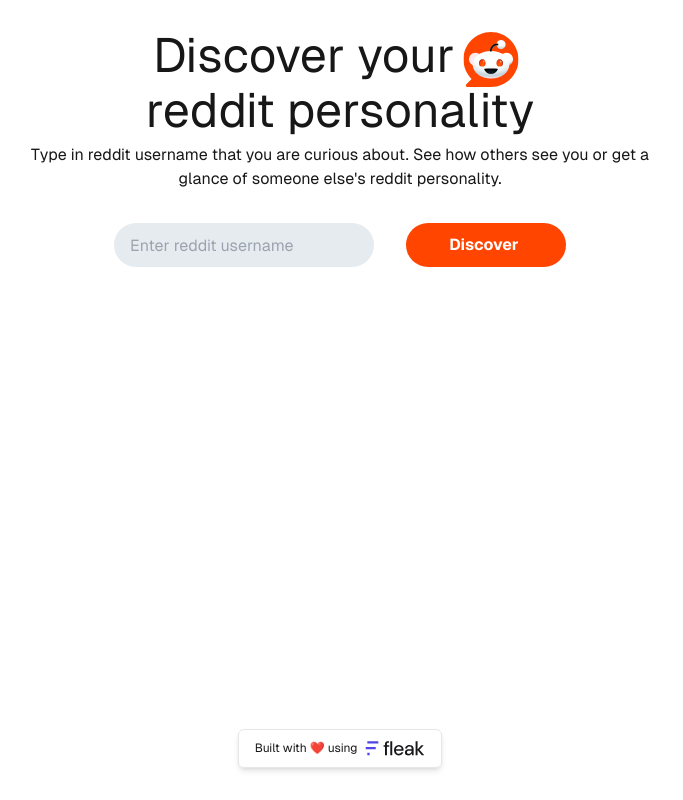
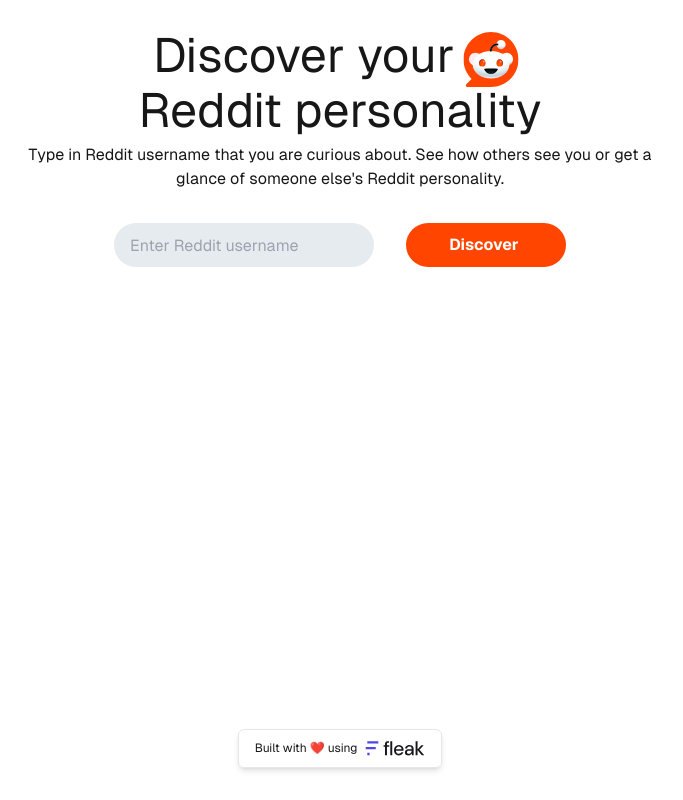
Before and after one commit to fleaktech/reddit-fleak, a Next.js app: page / in a window 1280 px wide. Shown: the whole page, without its empty margins (300-983 px from the left). Built offline with nearby package versions, Linux system fonts and the light colour scheme.

Commit message:
capitalize Reddit

```diff
--- a/src/app/fleakForm.tsx
+++ b/src/app/fleakForm.tsx
@@ -36,7 +36,7 @@
         >
           <Image
             src="/reddit-button.svg"
-            alt="Share on reddit"
+            alt="Share on Reddit"
             width={20}
             height={20}
           />
@@ -45,7 +45,7 @@
           href={`https://x.com/intent/post?text=${title}&url=${url}`}
           target="_blank"
         >
-          <Image src="/x-button.svg" alt="Share on x" width={20} height={20} />
+          <Image src="/x-button.svg" alt="Share on X" width={20} height={20} />
         </a>
       </div>
     </div>
@@ -188,7 +188,7 @@
           <input
             className={`text-black bg-[#E5EBEE] rounded-full p-2 px-4 min-w-32 h-11 grow-[2]
               ${hasErrors ? "border-red-700 border-2" : ""}`}
-            placeholder="Enter reddit username"
+            placeholder="Enter Reddit username"
             value={username}
             onChange={(e) => {
               setButtonDisabled(false);
--- a/src/app/page.tsx
+++ b/src/app/page.tsx
@@ -16,11 +16,11 @@
               height={56}
             />
           </div>
-          reddit personality
+          Reddit personality
         </div>
         <p className="flex justify-center items-center text-center max-w-[60ch]">
-          Type in reddit username that you are curious about. See how others see
-          you or get a glance of someone else&apos;s reddit personality.
+          Type in Reddit username that you are curious about. See how others see
+          you or get a glance of someone else&apos;s Reddit personality.
         </p>
       </div>
       <FleakForm />
```
